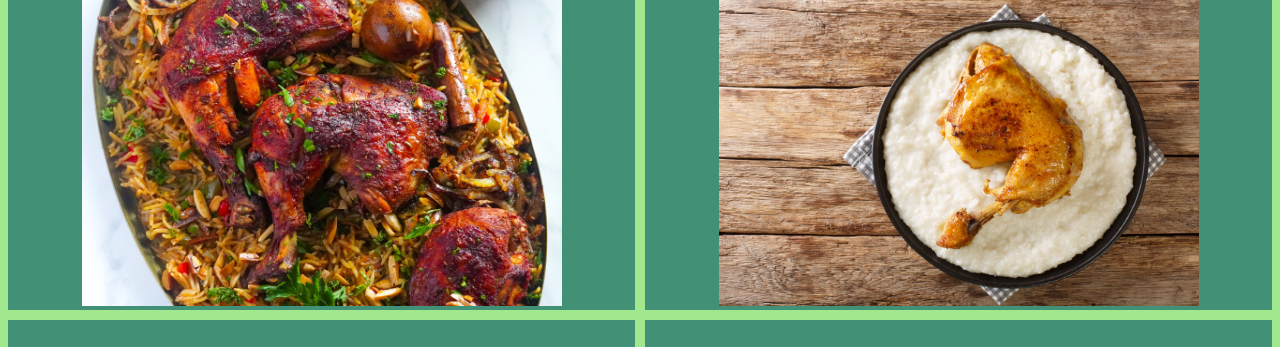
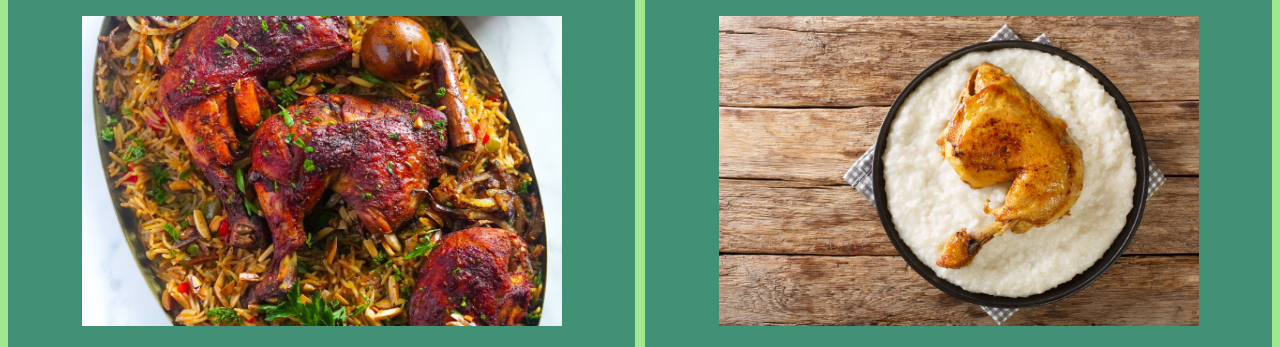
Before and after one commit to 73azn/odin-recipes, a plain HTML site: page index.html in a window 1280 px wide. Shown: the part 294-641 px from the top of the page. Drawn offline with Linux system fonts and the light colour scheme.

Commit message:
added padding to the menu

```diff
--- a/styles.css
+++ b/styles.css
@@ -20,6 +20,7 @@
 }
 
 .dishes.link{
+    padding: 20px 20px;
     background-color: #429176;
 }
 .dishes.link:link{
```
